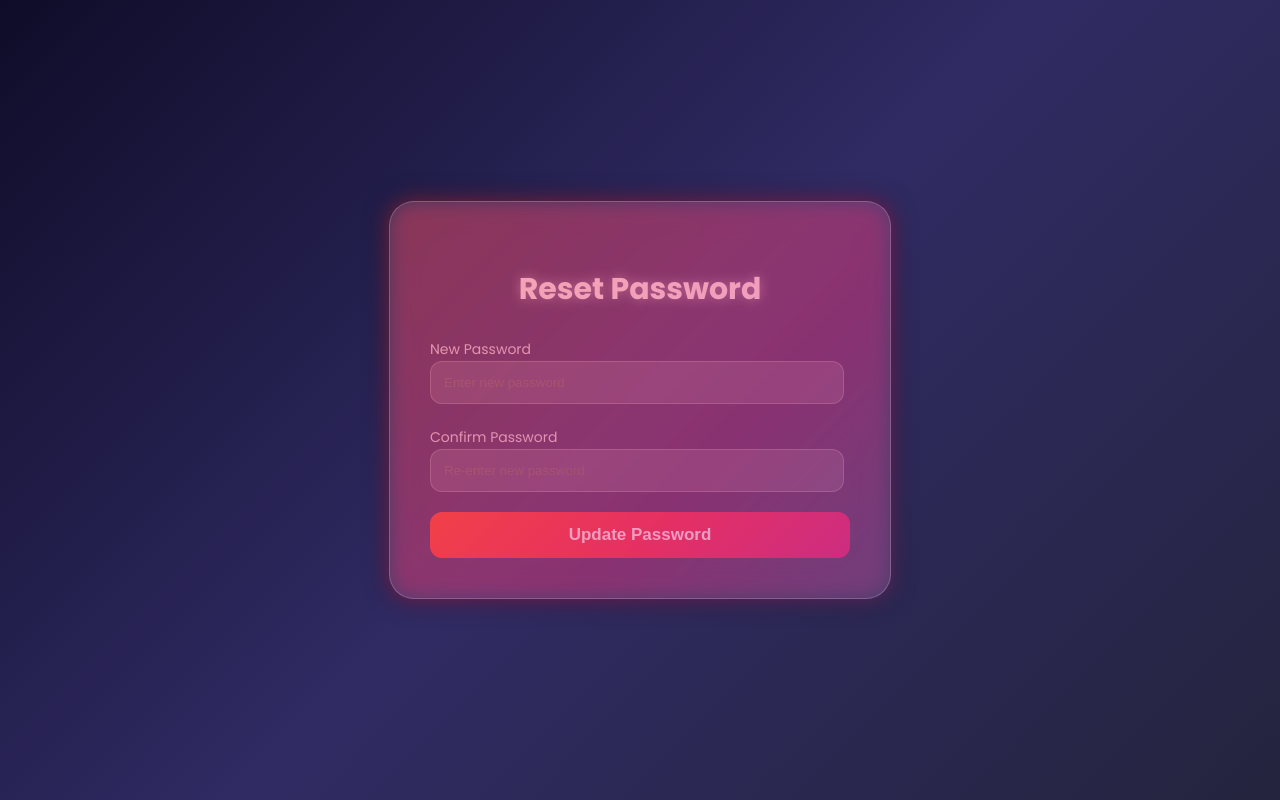
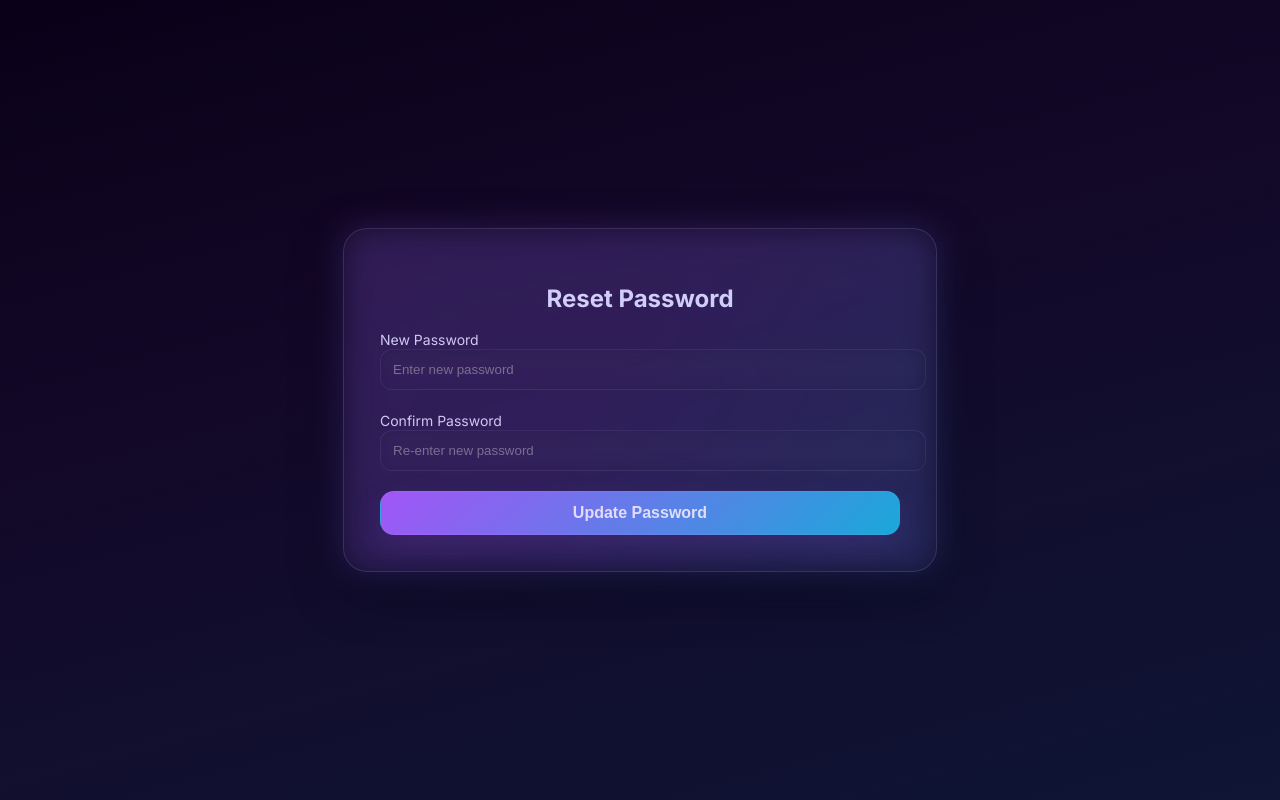
Before and after one commit to nagasai-chowdary-gituser/simats_web_portal, a Flask app: template templates/reset_password.html in a window 1280 px wide. Run offline with Flask 3, Linux system fonts and the light colour scheme; the template is opened without the code that fills it, so the values that code supplies are empty; a user stored in the database is signed in; data comes from the database, SQL or seed files in the repository.

Commit message:
UI: Apply Midnight Blur theme to reset_password (style-only)

```diff
--- a/templates/reset_password.html
+++ b/templates/reset_password.html
@@ -7,40 +7,17 @@
 <title>Reset Password</title>
 
 <style>
-@import url('https://fonts.googleapis.com/css2?family=Poppins:wght@300;400;600;700;800&display=swap');
-
-body {
-    margin: 0;
-    font-family: 'Poppins', sans-serif;
-    height: 100vh;
-    background: linear-gradient(135deg,#0f0c29,#302b63,#24243e);
-    display:flex;
-    justify-content:center;
-    align-items:center;
-    overflow:hidden;
-}
+@import url('https://fonts.googleapis.com/css2?family=Poppins:wght@300;400;600;700,800&family=Inter:wght@300;400;600;700&display=swap');
+:root{--bg-deep:#0a0118;--bg-mid:#130828;--bg-navy:#0f1535;--glass:rgba(255,255,255,0.08);--glass-border:rgba(255,255,255,0.12);--neon-purple:#a855f7;--neon-cyan:#06b6d4;--neon-violet:#8b5cf6;--text-primary:#e6eefb;--radius-lg:24px}
+body{margin:0;font-family:'Inter','Poppins',sans-serif;height:100vh;background:linear-gradient(165deg,var(--bg-deep),var(--bg-mid) 40%,var(--bg-navy));display:flex;justify-content:center;align-items:center;overflow:auto;color:var(--text-primary)}
 
 /* Card */
-.wrapper {
-    width:420px;
-    padding:40px;
-    border-radius:25px;
-    background:rgba(255,255,255,.10);
-    backdrop-filter:blur(16px);
-    border:1px solid rgba(255,255,255,.25);
-    box-shadow:0 0 25px rgba(0,0,0,.55);
-    position:relative;
-}
-.wrapper::before {
+.wrapper{width:min(520px,calc(100% - 40px));padding:36px;border-radius:var(--radius-lg);background:linear-gradient(180deg,rgba(255,255,255,0.02),rgba(255,255,255,0.01));backdrop-filter:blur(22px);border:1px solid var(--glass-border);box-shadow:0 18px 48px rgba(2,6,23,0.6);position:relative}
+.wrapper::before{
     content:"";
     position:absolute;
     inset:-2px;
-    border-radius:25px;
-    background:linear-gradient(135deg,#ff512f,#dd2476,#1e90ff,#ff9a00);
-    animation:glow 7s ease infinite;
-    background-size:400% 400%;
-    filter:blur(10px);
-    opacity:.45;
+    border-radius:var(--radius-lg);background:linear-gradient(120deg,var(--neon-purple),var(--neon-violet),var(--neon-cyan));animation:glow 9s linear infinite;background-size:300% 300%;filter:blur(16px);opacity:.22;
 }
 
 @keyframes glow {
@@ -49,49 +26,19 @@ body {
     100%{background-position:0% 50%;}
 }
 
-h2 {
-    text-align:center;
-    color:white;
-    font-size:30px;
-    text-shadow:0 0 12px rgba(255,255,255,.5);
-}
+h2{text-align:center;color:var(--text-primary);font-size:24px;text-shadow:0 8px 28px rgba(168,85,247,0.06);margin-bottom:16px}
 
 /* Inputs */
 .input-box {margin-bottom:20px;}
 label {color:#e2e8f0; font-size:14px;}
 
-input {
-    width:92%;
-    padding:13px;
-    border-radius:12px;
-    background:rgba(255,255,255,.15);
-    border:1px solid rgba(255,255,255,.25);
-    outline:none;
-    color:white;
-}
+input{width:100%;padding:12px;border-radius:12px;background:linear-gradient(180deg,rgba(255,255,255,0.03),rgba(255,255,255,0.01));border:1px solid rgba(255,255,255,0.06);outline:none;color:var(--text-primary);box-shadow:0 6px 18px rgba(2,6,23,0.35) inset}
 
 /* Button */
-button {
-    width:100%;
-    padding:13px;
-    border:none;
-    border-radius:12px;
-    background:linear-gradient(135deg,#ff512f,#dd2476);
-    font-size:17px;
-    font-weight:600;
-    color:white;
-    cursor:pointer;
-}
+button{width:100%;padding:12px;border-radius:14px;border:1px solid rgba(255,255,255,0.06);background:linear-gradient(135deg,var(--neon-purple),var(--neon-cyan));font-size:16px;font-weight:700;color:#fff;cursor:pointer;box-shadow:0 10px 30px rgba(168,85,247,0.14)}
 
 /* Error */
-.error-msg {
-    background:rgba(255,0,0,.2);
-    border:1px solid rgba(255,0,0,.35);
-    padding:10px;
-    border-radius:12px;
-    color:#ff4d4d;
-    margin-bottom:15px;
-}
+.error-msg{background:rgba(239,68,68,0.06);border:1px solid rgba(239,68,68,0.12);padding:10px;border-radius:12px;color:#ffb4b4;margin-bottom:15px}
 </style>
 </head>
 
```
